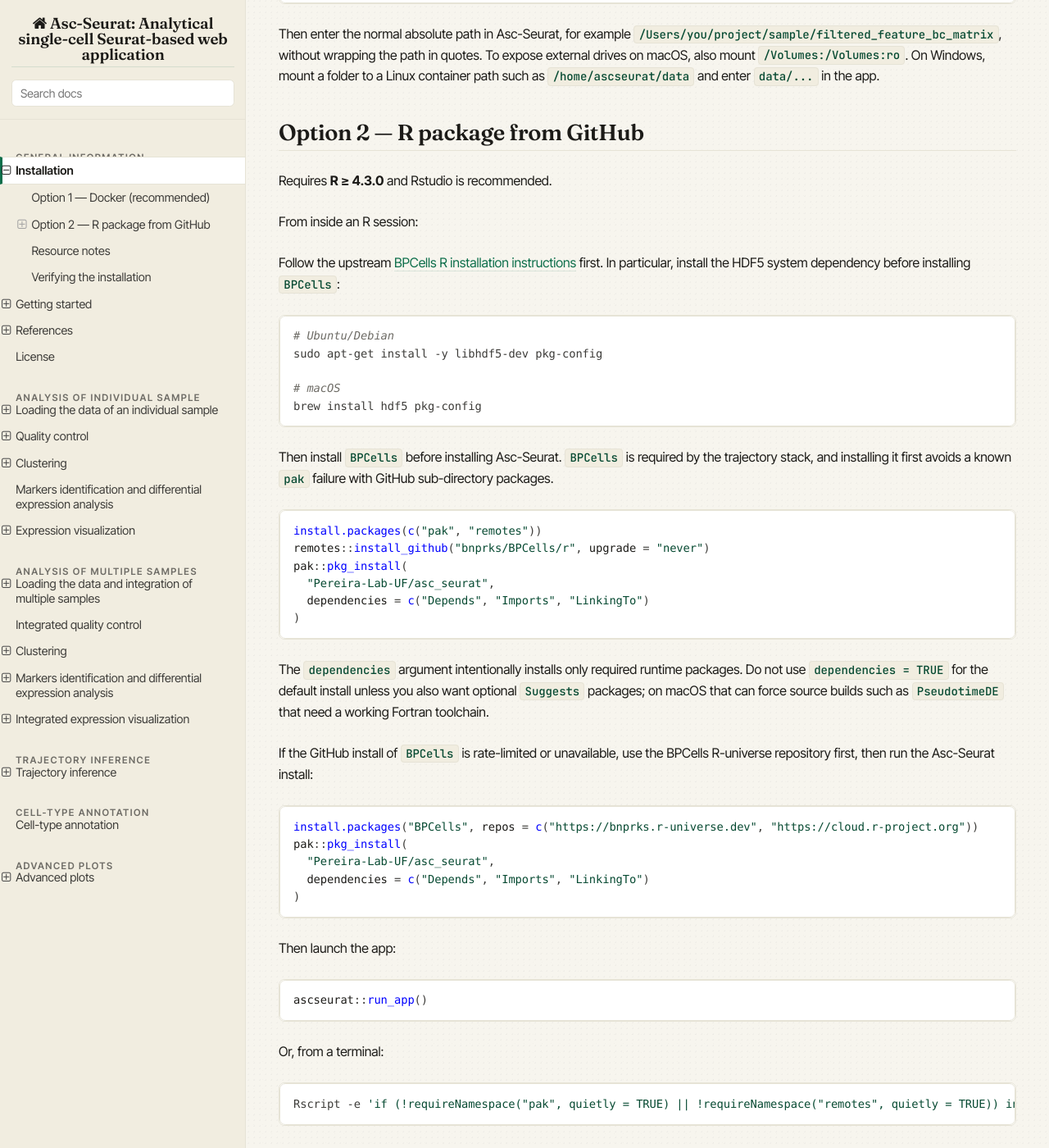
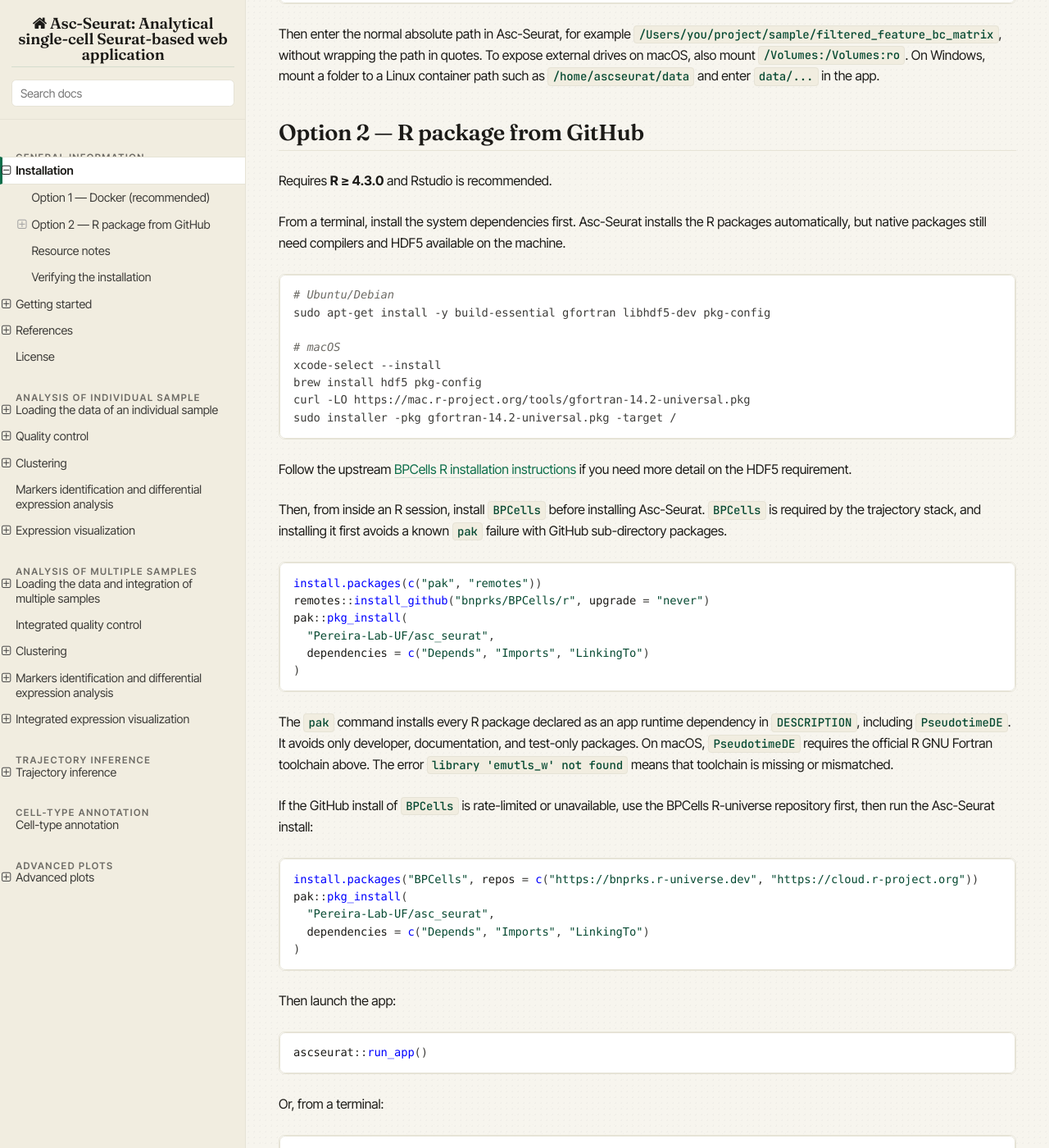
Before and after one commit to Pereira-Lab-UF/asc_seurat, a Sphinx documentation site: the page built from docs/installation.rst, in a window 1280 px wide and 1400 px high, scrolled down 1157 px. Shown: the whole window at 82% size. Built offline with Sphinx 7.4.7 and the Read the Docs theme 3.1.0, drawn with Linux system fonts in a browser that asks for light colours.

Commit message:
fix: require app runtime dependencies

```diff
--- a/docs/installation.rst
+++ b/docs/installation.rst
@@ -65,23 +65,27 @@
 
 Requires **R ≥ 4.3.0** and Rstudio is recommended.
 
-From inside an R session:
-
-Follow the upstream `BPCells R installation instructions <https://github.com/bnprks/BPCells#r-installation>`_
-first. In particular, install the HDF5 system dependency before installing
-``BPCells``:
+From a terminal, install the system dependencies first. Asc-Seurat installs the R packages
+automatically, but native packages still need compilers and HDF5 available on
+the machine.
 
 .. code-block:: bash
 
    # Ubuntu/Debian
-   sudo apt-get install -y libhdf5-dev pkg-config
+   sudo apt-get install -y build-essential gfortran libhdf5-dev pkg-config
 
    # macOS
+   xcode-select --install
    brew install hdf5 pkg-config
+   curl -LO https://mac.r-project.org/tools/gfortran-14.2-universal.pkg
+   sudo installer -pkg gfortran-14.2-universal.pkg -target /
 
-Then install ``BPCells`` before installing Asc-Seurat. ``BPCells`` is
-required by the trajectory stack, and installing it first avoids a known
-``pak`` failure with GitHub sub-directory packages.
+Follow the upstream `BPCells R installation instructions <https://github.com/bnprks/BPCells#r-installation>`_
+if you need more detail on the HDF5 requirement.
+
+Then, from inside an R session, install ``BPCells`` before installing
+Asc-Seurat. ``BPCells`` is required by the trajectory stack, and installing it
+first avoids a known ``pak`` failure with GitHub sub-directory packages.
 
 .. code-block:: r
 
@@ -92,10 +96,12 @@
      dependencies = c("Depends", "Imports", "LinkingTo")
    )
 
-The ``dependencies`` argument intentionally installs only required runtime
-packages. Do not use ``dependencies = TRUE`` for the default install unless
-you also want optional ``Suggests`` packages; on macOS that can force source
-builds such as ``PseudotimeDE`` that need a working Fortran toolchain.
+The ``pak`` command installs every R package declared as an app runtime
+dependency in ``DESCRIPTION``, including ``PseudotimeDE``. It avoids only
+developer, documentation, and test-only packages. On macOS,
+``PseudotimeDE`` requires the official R GNU Fortran toolchain above. The
+error ``library 'emutls_w' not found`` means that toolchain is missing or
+mismatched.
 
 If the GitHub install of ``BPCells`` is rate-limited or unavailable, use
 the BPCells R-universe repository first, then run the Asc-Seurat install:
```
Also changed, not shown: NEWS.md (+4 -0 lines), README.md (+12 -5 lines), docs/packages_version.rst (+5 -3 lines), docs/trajectory_inference.rst (+5 -8 lines), 5 other files.
